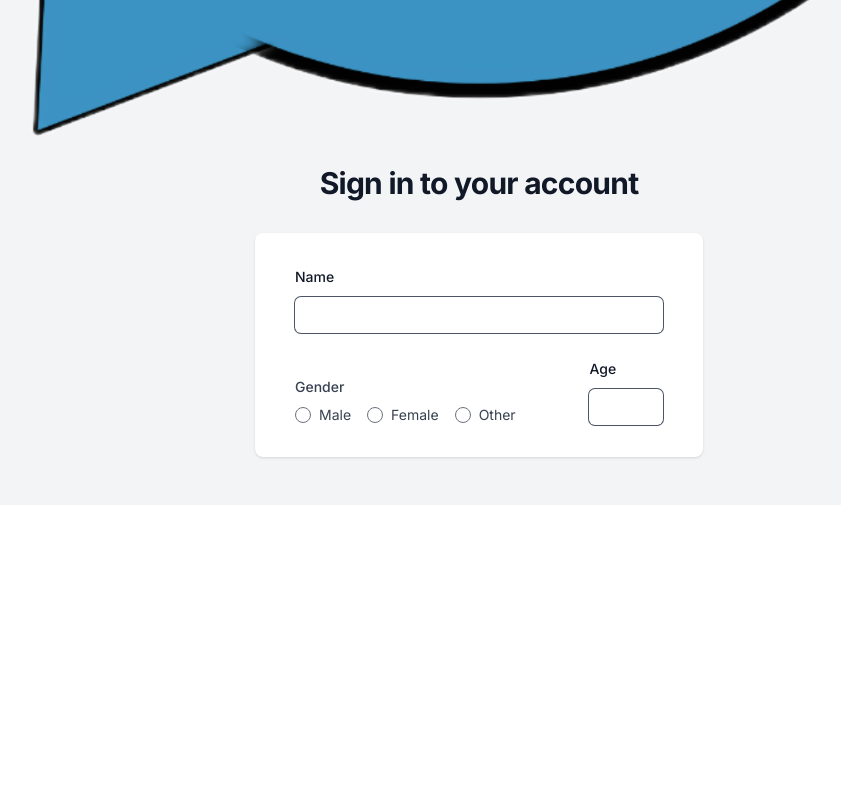
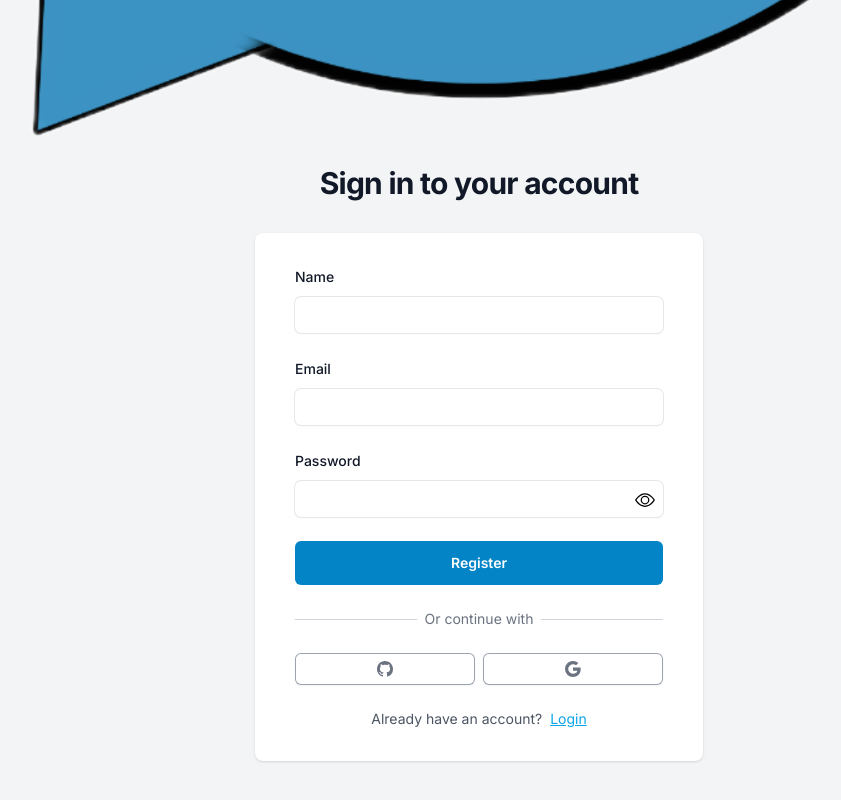
Before and after one commit to Saifmalik2004/messengerwithnext, a Next.js app: page / in a window 1280 px wide. Shown: the part 1158-1958 px from the top of the page, without its empty margins (161-1002 px from the left). Before the commit the page ends 1663 px from the top, so only its background shows below. Built offline with nearby package versions, Linux system fonts and the light colour scheme.

Commit message:
Auth ui added

```diff
--- a/app/(site)/components/AuthForm.tsx
+++ b/app/(site)/components/AuthForm.tsx
@@ -1,14 +1,18 @@
 "use client";
+import Button from '@/app/components/Button';
 import Input from '@/app/components/inputs/Input';
 import React, { useCallback, useState } from 'react';
 import { FieldValues, SubmitHandler, useForm } from 'react-hook-form';
+import { BsEye, BsGithub, BsGoogle } from 'react-icons/bs';
+import { FiEyeOff } from 'react-icons/fi';
+import AuthSocialButton from './AuthSocialButton';
 
 type Variant = 'LOGIN' | 'REGISTER';
 
 function AuthForm() {
     const [variant, setVariant] = useState<Variant>("REGISTER");
     const [isLoading, setIsLoading] = useState(false);
-
+    const [showPassword, setShowPassword] = useState(false);
     const toggleVariant = useCallback(() => {
         if (variant === "LOGIN") {
             setVariant('REGISTER');
@@ -27,8 +31,6 @@ function AuthForm() {
         defaultValues: {
             name: '',
             email: '',
-            age: '',
-            gender: '',
             password: ''
         },
     });
@@ -41,6 +43,8 @@ function AuthForm() {
         if (variant === 'LOGIN') {
             // next auth sign in
         }
+
+        console.log('data',data)
     }
 
     const socialAction = (action: string) => {
@@ -48,67 +52,84 @@ function AuthForm() {
     }
 
     return (
-        <div className='mt-8 sm:mx-auto sm:w-full sm:max-w-md'>
+        <div className='mt-8 sm:mx-auto sm:w-full sm:max-w-md '>
             <div className="bg-white px-4 py-8 shadow sm:rounded-lg sm:px-10">
                 <form className='space-y-6' onSubmit={handleSubmit(onSubmit)}>
                     {variant === 'REGISTER' && (
-                        <>
+
                             <Input
                                 id='name'
                                 label='Name'
                                 register={register}
                                 errors={errors}
                             />
-                            <div className="flex space-x-4 justify-between">
-                                <div className="w-1/2">
-                                    <label className="block text-sm font-medium text-gray-700 mt-5 mb-2">
-                                        Gender
-                                    </label>
-                                    <div className="flex items-center space-x-4">
-                                        <label className="flex items-center">
-                                            <input
-                                                type="radio"
-                                                value="male"
-                                                {...register('gender', { required: true })}
-                                                className="form-radio h-4 w-4 text-blue-500"
-                                            />
-                                            <span className="ml-2 text-sm text-gray-700">Male</span>
-                                        </label>
-                                        <label className="flex items-center">
-                                            <input
-                                                type="radio"
-                                                value="female"
-                                                {...register('gender', { required: true })}
-                                                className="form-radio h-4 w-4 text-blue-500"
-                                            />
-                                            <span className="ml-2 text-sm text-gray-700">Female</span>
-                                        </label>
-                                        <label className="flex items-center">
-                                            <input
-                                                type="radio"
-                                                value="other"
-                                                {...register('gender', { required: true })}
-                                                className="form-radio h-4 w-4 text-blue-500"
-                                            />
-                                            <span className="ml-2 text-sm text-gray-700">Other</span>
-                                        </label>
-                                    </div>
-                                    {errors.gender && <p className="text-red-500 text-xs mt-1">Gender is required</p>}
-                                </div>
 
-                                <div className="w-1/5">
-                                    <Input
-                                        id='age'
-                                        label='Age'
-                                        type='number'
+
+
+                    )}
+                    <Input
+                                        id='email'
+                                        label='Email'
+                                        type='text'
                                         register={register}
                                         errors={errors}
                                     />
-                                </div>
-                            </div>
-                        </>
-                    )}
+                                    <div className="relative">
+                                    <Input
+                                        id='password'
+                                        label='Password'
+                                        type={showPassword ? 'text' : 'password'}
+                                        register={register}
+                                        errors={errors}
+                                    />
+                    <button
+                      type="button"
+                      onClick={() => setShowPassword(!showPassword)}
+                      className="absolute right-2 top-3/4 transform -translate-y-1/2"
+                    >
+                      {showPassword ? <FiEyeOff className="w-5 h-5" /> : <BsEye className="w-5 h-5" />}
+                    </button>
+                  </div>
+                  <div>
+                    <Button
+                    disabled={isLoading}
+                    fullWidth
+                    type='submit'
+                    >
+                        {variant=== "LOGIN" ? 'Sign in' : "Register"}
+                    </Button>
+                  </div>
                 </form>
+                <div className="mt-6">
+                    <div className="relative">
+                        <div className="absolute inset-0 flex items-center">
+                            <div className="w-full border-t border-gray-300"/>
+
+
+
+                        </div>
+                        <div className='relative flex justify-center text-gray-500 text-sm'>
+                        <span className='bg-white px-2 text-gray-500'>
+                         Or continue with
+                         </span>
+                        </div>
+                    </div>
+                    <div className="mt-6 flex gap-2">
+                        <AuthSocialButton Icon={BsGithub} onClick={()=> socialAction('github')}/>
+                        <AuthSocialButton Icon={BsGoogle} onClick={()=> socialAction('google')}/>
+                    </div>
+                </div>
+                <div className="flex gap-2 justify-center text-sm mt-6 px-2 text-gray-600">
+                    <div>
+                        {variant==="LOGIN" ? "New to Zylo":"Already have an account?"}
+                    </div>
+                    <div
+                    onClick={toggleVariant}
+                    className="underline cursor-pointer text-sky-500">
+                      {variant==="LOGIN"? "Create an account":"Login"}
+                    </div>
+
+                </div>
             </div>
         </div>
     );
--- /dev/null
+++ b/app/(site)/components/AuthSocialButton.tsx
@@ -0,0 +1,22 @@
+import {  IconType } from "react-icons";
+
+interface AuthSocialButtonProps{
+    Icon:IconType;
+    onClick:()=>void
+}
+
+const AuthSocialButton:React.FC<AuthSocialButtonProps>=({
+Icon,
+onClick
+})=> {
+  return (
+    <button
+    type="button"
+    onClick={onClick}
+     className="inline-flex w-full justify-center rounded-md bg-white px-4 py-2 text-gray-500 shadow-sm ring-1 ring-inset ring-gray-400 hover:bg-gray-50 focus:outline-offset-0">
+     <Icon/>
+    </button>
+  )
+}
+
+export default AuthSocialButton
--- a/app/(site)/page.tsx
+++ b/app/(site)/page.tsx
@@ -14,8 +14,10 @@ export default function Home() {
     sm:px-6
     lg:px-8
     bg-gray-100
+
      ">
-     <div className="sm:mx-auto">
+
+     <div className="sm:mx-auto  ">
       <Image
       alt="logo"
       height='48'
--- /dev/null
+++ b/app/components/Button.tsx
@@ -0,0 +1,39 @@
+'use client'
+
+import clsx from "clsx";
+
+interface ButtonProps{
+    type?:'button' | 'submit' | 'reset' | undefined;
+    fullWidth?:boolean;
+    children?:React.ReactNode;
+    onClick?:()=>void;
+    secondary?:boolean;
+    danger?:boolean;
+    disabled?:boolean;
+}
+
+const Button:React.FC<ButtonProps>=({
+    type,
+    fullWidth,
+    children,
+    onClick,
+    secondary,
+    danger,
+    disabled
+})=> {
+  return (
+    <button
+    onClick={onClick} type={type} disabled={disabled}
+    className={clsx(` flex justify-center rounded-md px-3 py-3 text-sm font-semibold focus-visible:outline focus-visible:outline-2 focus-visible:outline-offset-2`,
+        disabled &&  'opacity-50 cursor-default',
+        fullWidth &&  'w-full',
+        secondary ? 'text-gray-900' :'text-white',
+        danger && 'bg-rose-500 hover:bg-rose-600 focus-visible:outline-rose-600',
+        !secondary && !danger && 'bg-sky-600 hover:bg-sky-700 focus-visible:outline-sky-700'
+    )}>
+      {children}
+    </button>
+  )
+}
+
+export default Button
--- a/app/components/inputs/Input.tsx
+++ b/app/components/inputs/Input.tsx
@@ -29,7 +29,7 @@ const Input:React.FC<InputProps>=({
         </label>
         <div className="mt-2">
             <input id={id} disabled={disabled}  autoComplete={id} type={type} {...register(id,{required})}
-            className={clsx(' form-input block w-full rounded-md border-0 py-1.5 text-gray-900 shadow-sm ring-1 ring-gray-600 sm:text-sm sm:leading-6',errors[id] && 'focus:ring-rose-500',disabled &&'opacity-50 cursor-default')} />
+            className={clsx(' form-input block w-full rounded-md border-0 py-1.5 text-gray-900 shadow-sm ring-1 ring-gray-200 sm:text-sm sm:leading-6 focus:ring-sky-700',errors[id] && 'focus:ring-rose-500',disabled &&'opacity-50 cursor-default')} />
         </div>
     </div>
   )
```
